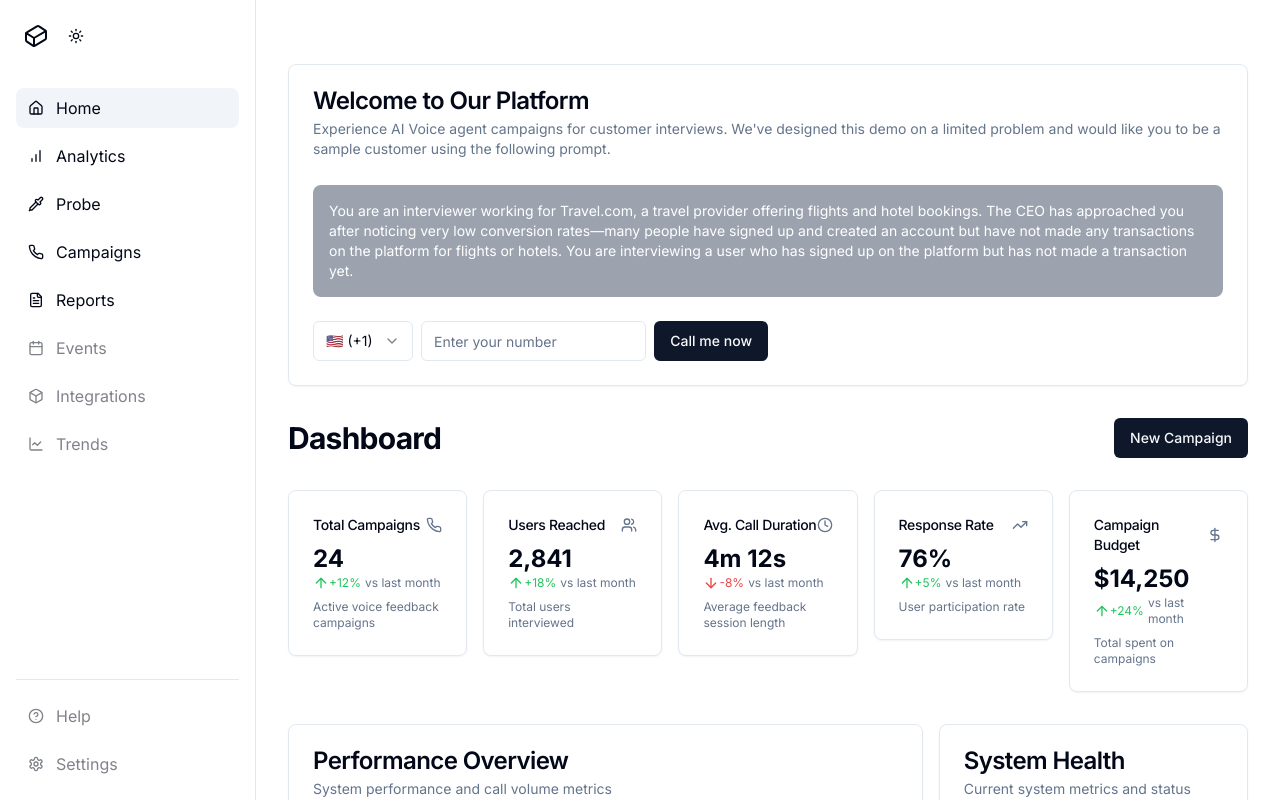
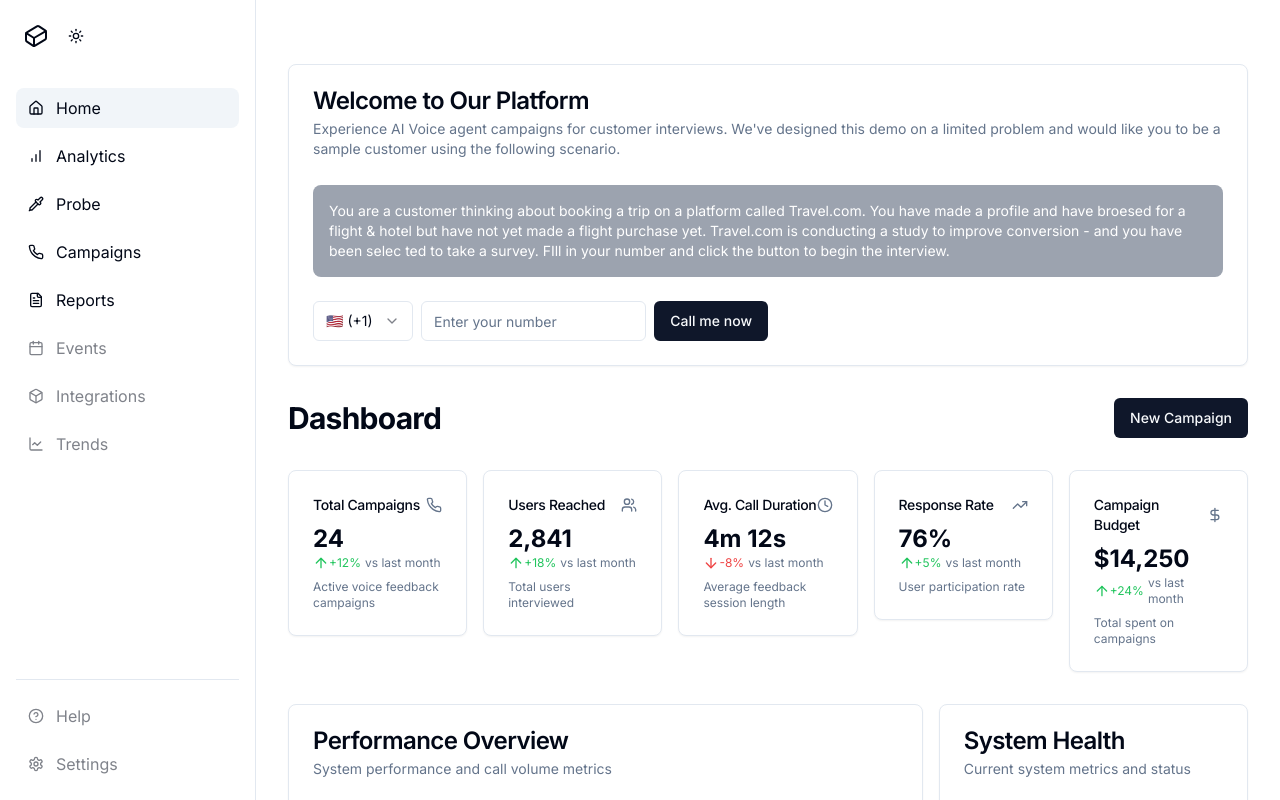
Before and after one commit to Freewinger77/chattering-sprig, a Next.js app: page / in a window 1280 px wide. Built offline with nearby package versions, Linux system fonts and the light colour scheme.

Commit message:
updated customer desc

```diff
--- a/app/page.tsx
+++ b/app/page.tsx
@@ -185,15 +185,15 @@ export default function HomePage() {
           <CardTitle>Welcome to Our Platform</CardTitle>
           <CardDescription>
             Experience AI Voice agent campaigns for customer interviews. We've designed this demo on a limited problem
-            and would like you to be a sample customer using the following prompt.
+            and would like you to be a sample customer using the following scenario.
             <br></br>
             <br></br>
                       </CardDescription>
             <CardDescription className="bg-gray-400 text-white p-4 rounded-lg">
-              You are an interviewer working for Travel.com, a travel provider offering flights and hotel bookings. The
-              CEO has approached you after noticing very low conversion rates—many people have signed up and created an
-              account but have not made any transactions on the platform for flights or hotels. You are interviewing a
-              user who has signed up on the platform but has not made a transaction yet.
+              You are a customer thinking about booking a trip on a platform called Travel.com. You have made a profile
+              and have broesed for a flight & hotel but have not yet made a flight purchase yet. Travel.com is conducting a study to
+            improve conversion - and you have been selec ted to take a survey. FIll in your number and click the button
+            to begin the interview.
             </CardDescription>
 
         </CardHeader>
```
